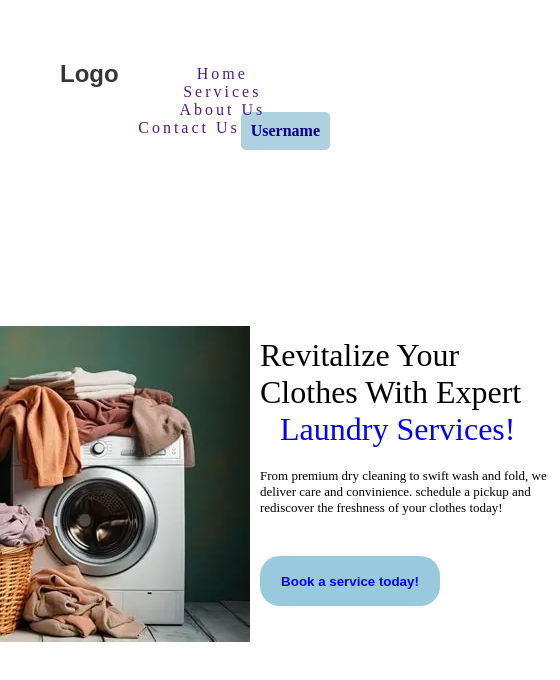
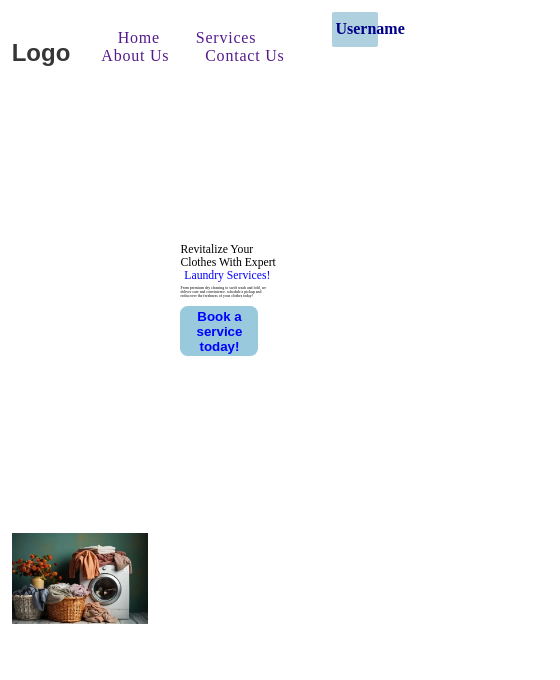
Before and after one commit to bhargaviambre/Laundry-Service-Hero-Section, a plain HTML site: page index.html in a window 390 px wide. Shown: the whole page, 560 px wide, since content can reach past the window. Drawn offline with Linux system fonts and the light colour scheme.

Commit message:
Refactor CSS for improved layout and responsiveness
Updated styles for various elements to improve layout and responsiveness.

```diff
--- a/style.css
+++ b/style.css
@@ -1,55 +1,74 @@
+
 *{
+    margin: 1vw;
 
-    margin: 20px;
+    box-sizing: border-box;
 }
 
 #logo{
-color: rgb(54, 54, 54);
-font-family: Arial, Helvetica, sans-serif;
-float: left
+    color: rgb(54,54,54);
+    font-family: Arial, Helvetica, sans-serif;
+    display:inline-block;
+    width:15vw;
 }
+
 nav{
-    text-align: center;
-    padding-top: 25px;
+    display:inline-block;
+    width:60vw;
+    text-align:center;
+    padding-top:2vh;
 }
 
 a{
-    display: inline;
-    text-decoration: none;
-    letter-spacing: 3px;
+    display:inline-block;
+    text-decoration:none;
+    letter-spacing:0.2vw;
+    margin:0 1vw;
 }
 
 strong{
+    display:inline-block;
+    width:12vw;
+    background-color:rgb(175,208,222);
+    color:darkblue;
+    padding:1vh 1vw;
+    border-radius:0.5vw;
+    text-align:center;
     float: right;
-    margin-top: -45px;
-    margin-right: 20px;
-    background-color: rgb(175, 208, 222);
-    color: darkblue;
-    padding: 10px;
-    border-radius: 5px;
 }
-div{
-    margin:200px ;
+
+div
+{
+margin: 20vh;
 }
 p{
-    font-weight: 500px;
-    font-size: xx-large;
-    width: 300px;
+    font-weight:500;
+    font-size:3vw;
+    width:25vw;
 }
+
 #para{
-    font-size: small;
+    font-size:1vw;
 }
+
 button{
-    background-color: rgb(152, 201, 220);
-    color: blue;
-    font-weight: bold ;
-    width: 180px;
-    height: 50px;
-    border-radius: 20px;
-    border: none;
+    background-color:rgb(152,201,220);
+    color:blue;
+    font-weight:bold;
+    width:20vw;
+    height:6vh;
+    border-radius:2vw;
+    border:none;
 }
- img{
-    margin-top: -500px;
-    float: right;
-    margin-right:100px;
- }
+
+.content{
+    display: inline-block;
+    width: 35vw;
+    vertical-align: middle;
+}
+
+img{
+    display: inline-block;
+    width: 35vw;
+    vertical-align: middle;
+}
```
